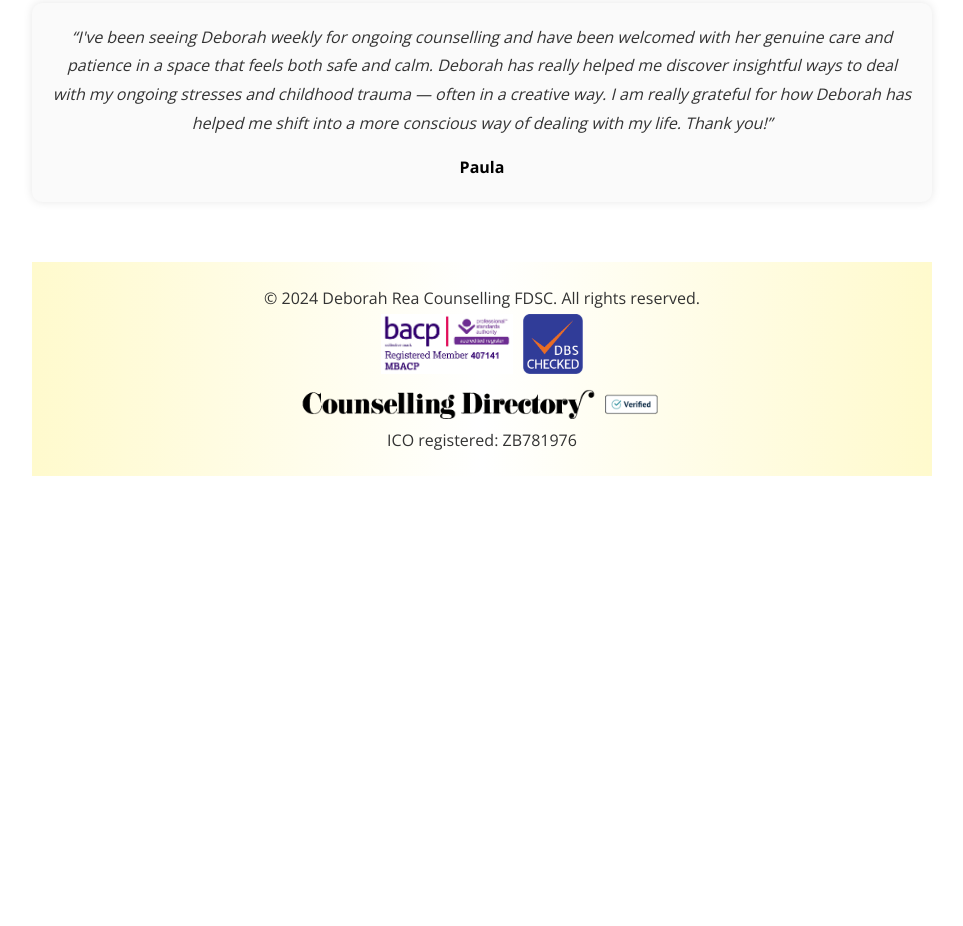
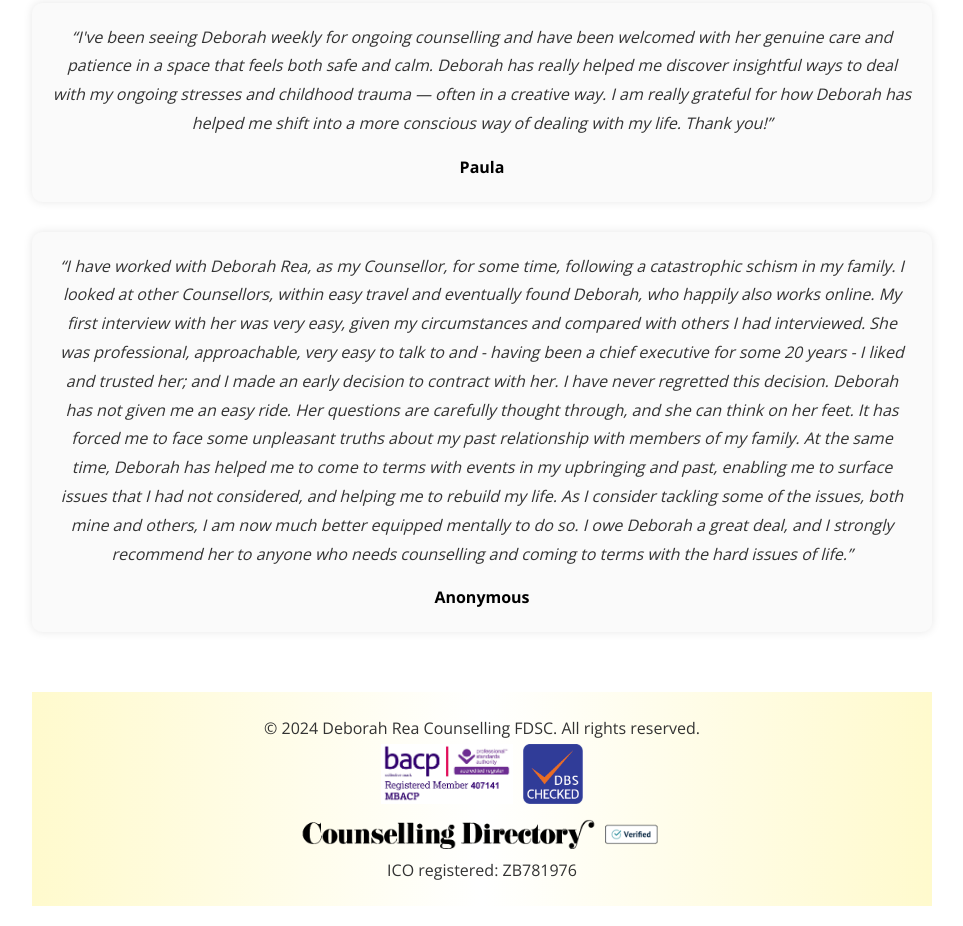
Before and after one commit to mdelaneycastle/deborahrea, a plain HTML site: page services.html in a window 1280 px wide. Shown: the part 1915-2841 px from the top of the page, without its empty margins (158-1121 px from the left). Before the commit the page ends 2411 px from the top, so only its background shows below. Drawn offline with nearby package versions, Linux system fonts and the light colour scheme.

Commit message:
Update services.html

```diff
--- a/services.html
+++ b/services.html
@@ -201,6 +201,7 @@
 
         <!-- Testimonials Section -->
         <!-- Testimonials Section -->
+        <!-- Testimonials Section -->
         <h2 class="testimonials-heading">Testimonials</h2>
         <div class="testimonials-section">
             <div class="testimonial">
@@ -217,7 +218,21 @@
                 “I've been seeing Deborah weekly for ongoing counselling and have been welcomed with her genuine care and patience in a space that feels both safe and calm. Deborah has really helped me discover insightful ways to deal with my ongoing stresses and childhood trauma — often in a creative way. I am really grateful for how Deborah has helped me shift into a more conscious way of dealing with my life. Thank you!”
                 <div class="testimonial-name">Paula</div>
             </div>
+
+            <div class="testimonial">
+                “I have worked with Deborah Rea, as my Counsellor, for some time, following a catastrophic schism in my family.
+                I looked at other Counsellors, within easy travel and eventually found Deborah, who happily also works online. My first interview with her was very easy, given my circumstances and compared with others I had interviewed. She was professional, approachable, very easy to talk to and - having been a chief executive for some 20 years - I liked and trusted her; and I made an early decision to contract with her.
+
+                I have never regretted this decision.
+
+                Deborah has not given me an easy ride. Her questions are carefully thought through, and she can think on her feet. It has forced me to face some unpleasant truths about my past relationship with members of my family.
+                At the same time, Deborah has helped me to come to terms with events in my upbringing and past, enabling me to surface issues that I had not considered, and helping me to rebuild my life.
+                As I consider tackling some of the issues, both mine and others, I am now much better equipped mentally to do so.
+                I owe Deborah a great deal, and I strongly recommend her to anyone who needs counselling and coming to terms with the hard issues of life.”
+                <div class="testimonial-name">Anonymous</div>
+            </div>
         </div>
+
 
     <footer>
         <p>&copy; 2024 Deborah Rea Counselling FDSC. All rights reserved.</p>
```
